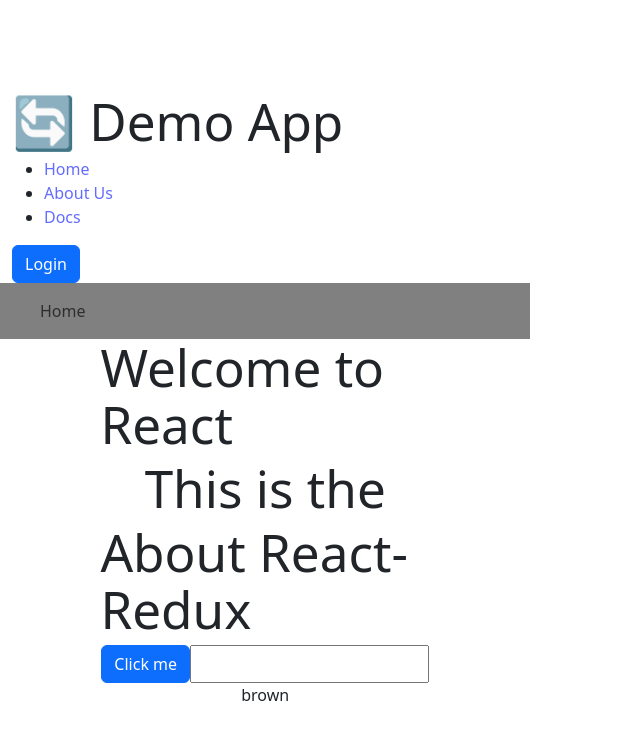
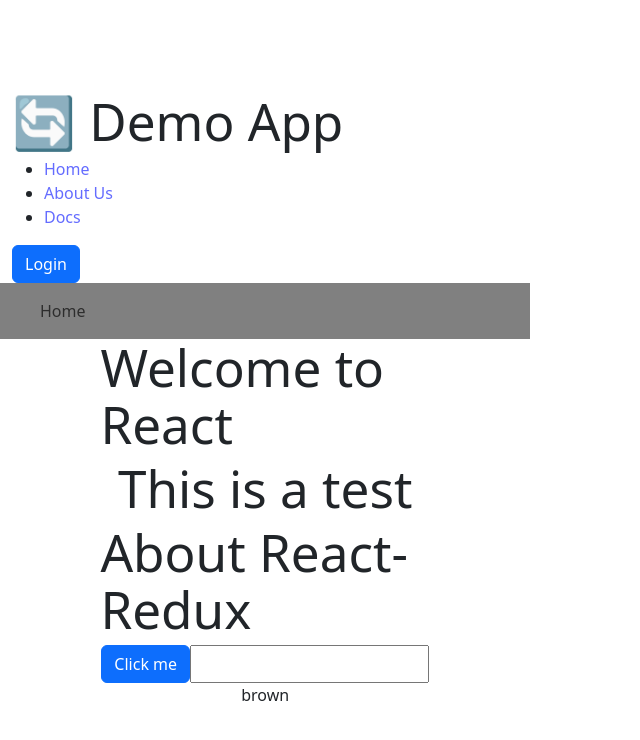
Before and after one commit to hcfairbanks/educational, a React (Vite) app in the folder frontend/: page / in a window 1280 px wide. Shown: the top 740 px of the page, without its empty margins (0-640 px from the left). Built offline with nearby package versions, Linux system fonts and the light colour scheme.

Commit message:
Front end docker-composed

```diff
--- a/frontend/src/pages/Home.tsx
+++ b/frontend/src/pages/Home.tsx
@@ -23,7 +23,7 @@ function Home() {
           </Col>
           <Col xs={12} md={8} lg={8}>
             <h1>{t('welcome.title', {framework:'React'})}</h1>
-            <h1 style={{display: 'flex', justifyContent: 'center'}}>This is the</h1>
+            <h1 style={{display: 'flex', justifyContent: 'center'}}>This is a test</h1>
             <h1 style={{display: 'flex', justifyContent: 'center'}}>About React-Redux</h1>
             <div style={{display: 'flex', justifyContent: 'center'}}>
               <Button onClick={outputChangeHandler}>Click me</Button>
```
Also changed, not shown: 2 other files (tests, documents, lock files or other folders).
